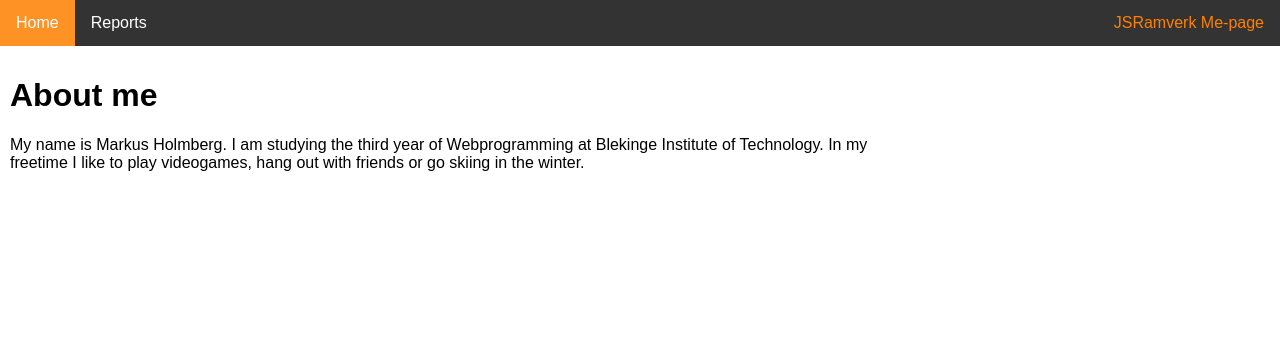
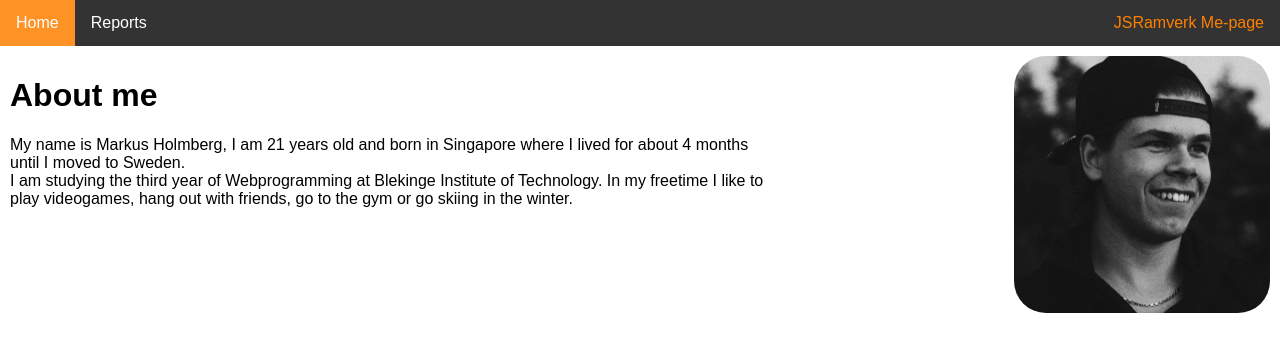
Before and after one commit to markusholmberg/jsramverk, a React (Create React App) app: page / in a window 1280 px wide. Shown: the top 352 px of the page. Built offline with nearby package versions, Linux system fonts and the light colour scheme.

Commit message:
Finished kmom01

```diff
--- a/src/App.css
+++ b/src/App.css
@@ -1,3 +1,7 @@
+html {
+    height: 100%;
+}
+
 body {
     font-family: sans-serif;
 }
@@ -51,9 +55,21 @@ a:visited {
     text-decoration: none;
 }
 
+.img {
+    width: 20%;
+    float: right;
+    margin-right: 20px;
+    border-radius: 2em;
+}
+
+.about {
+    float: left;
+    width: 60%;
+}
+
 .first, .reports {
     margin: 0;
-    width: 70%;
+    width: 100%;
     padding: 10px;
 }
 
--- a/src/Me.jsx
+++ b/src/Me.jsx
@@ -1,17 +1,20 @@
 import React, { Component } from 'react';
 // import { BrowserRouter as Router, Route, Link } from 'react';
 import './App.css';
+import logo from "./markus.jpg";
 
 export default class Me extends Component {
     render() {
         return (
             <div className="first">
-                <div>
+                <div className="about">
                     <h1>About me</h1>
-                    <p>My name is Markus Holmberg. I am studying the third year of Webprogramming at Blekinge Institute of Technology.
-                    In my freetime I like to play videogames, hang out with friends or go skiing in the winter.
+                    <p>My name is Markus Holmberg, I am 21 years old and born in Singapore where I lived for about 4 months until I moved to Sweden.<br />
+                    I am studying the third year of Webprogramming at Blekinge Institute of Technology.
+                    In my freetime I like to play videogames, hang out with friends, go to the gym or go skiing in the winter.
                     </p>
                 </div>
+                <img src={logo} alt="Me" className="img"/>
             </div>
         )
     }
```
Also changed, not shown: src/markus.jpg (added), 1 other file (tests, documents, lock files or other folders).
